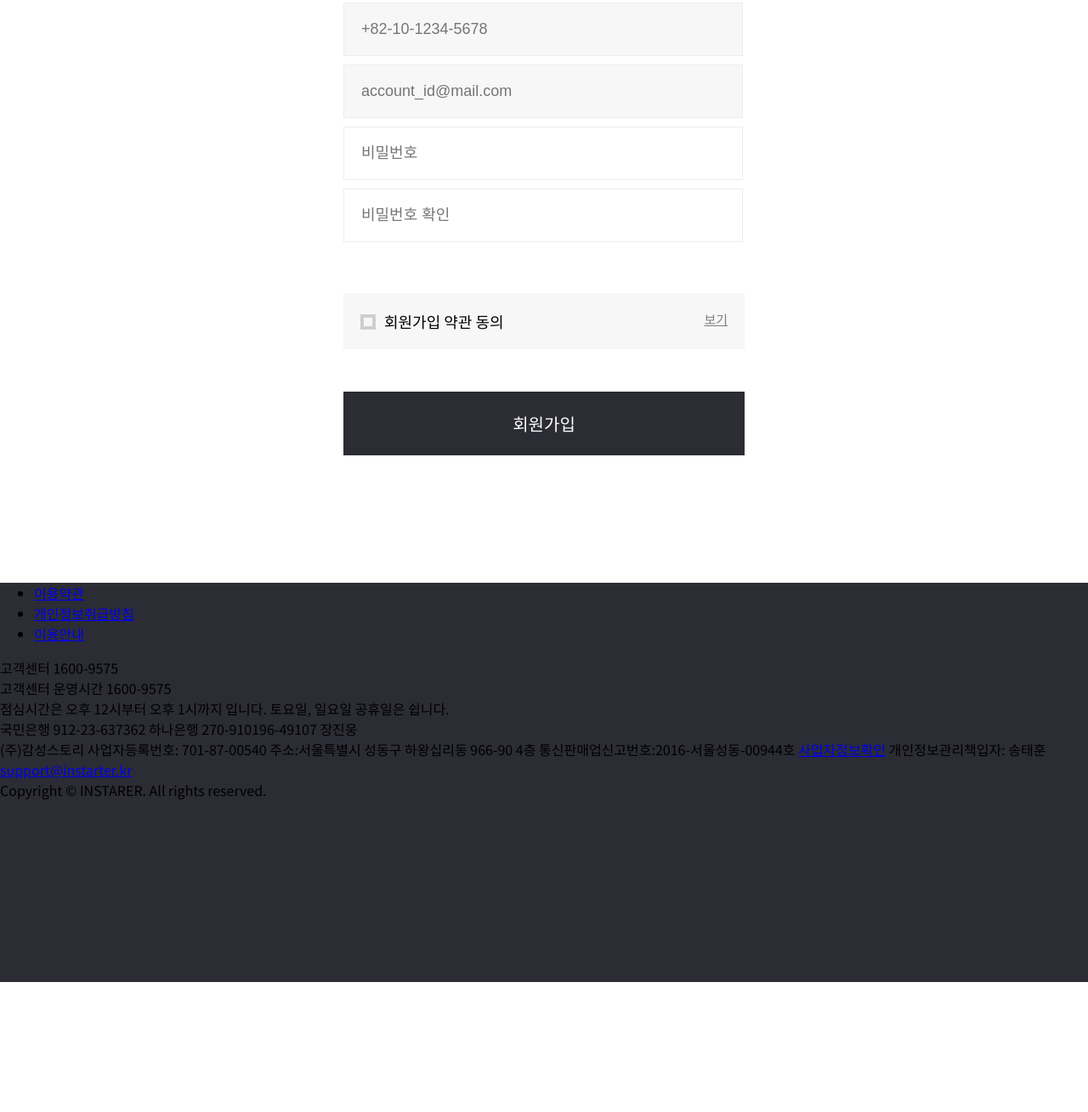
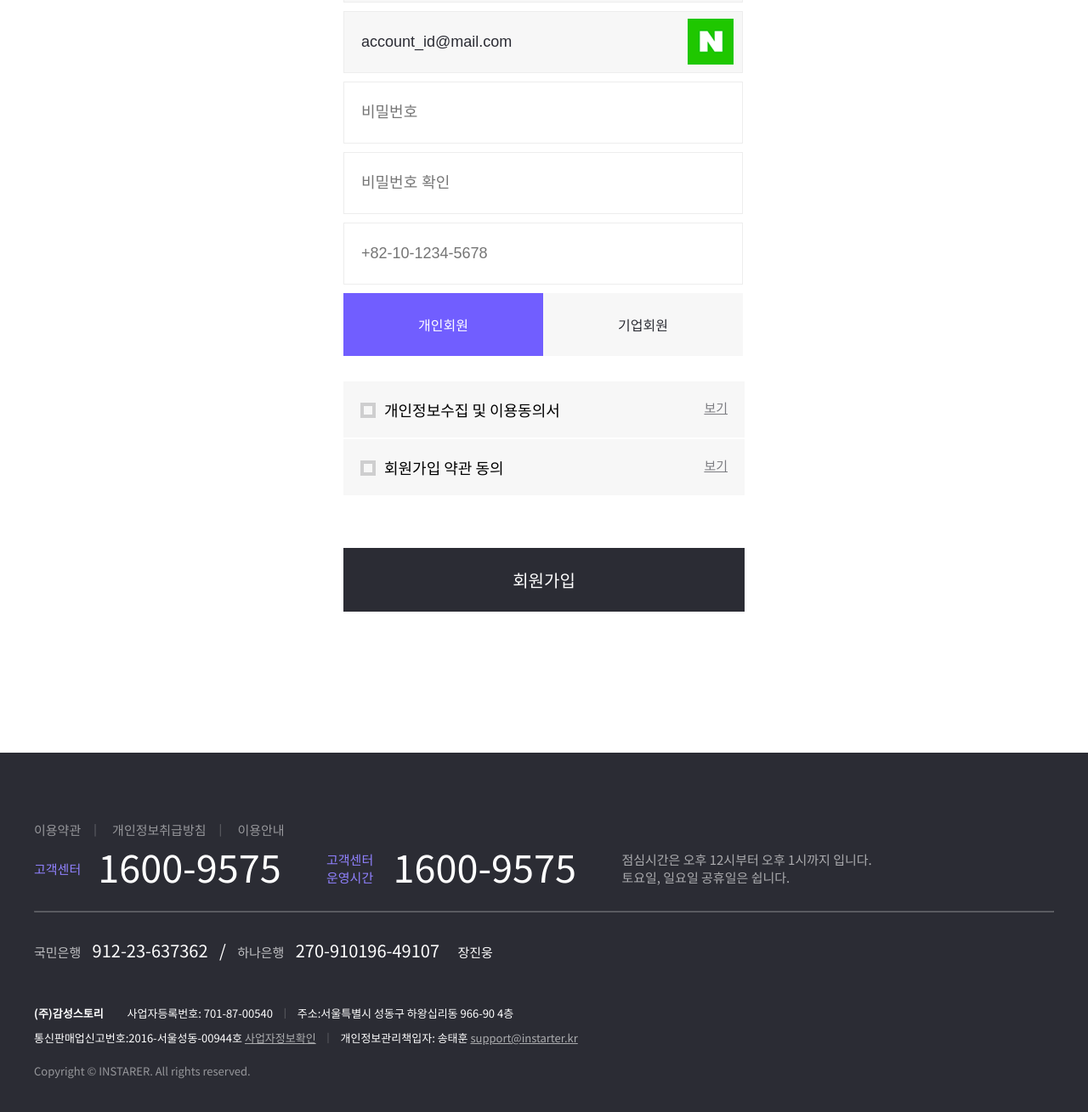
Before and after one commit to postseoul/gsstory, a plain HTML site: page signup.html in a window 1280 px wide. Shown: the part 471-1780 px from the top of the page at 85% size. Before the commit the page ends 1627 px from the top, so only its background shows below. Drawn offline with nearby package versions, Linux system fonts and the light colour scheme.

Commit message:
Update signup page

```diff
--- /dev/null
+++ b/assets/css/base.css
@@ -0,0 +1,16 @@
+body {
+  margin: 0;
+  font-family: 'Noto Sans KR', sans-serif;
+}
+.nav {
+  background-color: #2b2c34;
+  height: 80px;
+}
+.main {
+  margin: 0 auto;
+  width: 472px;
+}
+
+.clear {
+  clear: both;
+}
--- /dev/null
+++ b/assets/css/footer.css
@@ -0,0 +1,129 @@
+.footer {
+  padding: 80px 0 100px 0;
+  background-color: #2b2c34;
+  min-width: 1200px;
+  bottom: 0;
+  color: #fff;
+  font-size: 15px;
+}
+
+.footer-container {
+  background-color: #2b2c34;
+  width: 1200px;
+  margin: 0 auto;
+}
+
+/*FOOTER LINKS: 이용약관, 개인정보취급방침, 이용안내*/
+.footer-link {
+  color: #fff;
+  opacity: 0.5;
+  font-weight: 200;
+  text-decoration: none;
+}
+
+.footer-links-bar {
+  opacity: 0.3;
+  font-size: 13px;
+  vertical-align: top;
+}
+
+.footer-link-first{
+  padding-right: 15px;
+}
+
+.footer-link-second{
+  padding: 0 15px;
+}
+
+.footer-link-third{
+  padding-left: 15px;
+}
+
+/* 고객센터 */
+.footer-contact { margin-bottom: 20px; }
+
+.footer-contact-number, .footer-contact-time {
+  display: inline-block;
+  margin-right: 50px;
+}
+
+.footer-contact-label {
+  display: inline-block;
+  margin-right: 20px;
+  color: #9182ff;
+}
+
+.footer-contact-number .footer-contact-label {
+  float: left;
+  margin-top: 25px;
+}
+
+.footer-contact-content { font-size: 45px; }
+
+.footer-contact-breaktime {
+  font-weight: 200;
+  display: inline-block;
+  opacity: 0.6;
+}
+
+.footer-hr {
+  size: 1px;
+  opacity: 0.3;
+  margin-bottom: 30px;
+}
+
+/* 계좌정보 */
+.footer-accounts {
+  margin-bottom: 50px;
+}
+
+.footer-accounts-bank-name {
+  opacity: 0.7;
+  margin-right: 10px;
+}
+
+.footer-accounts-bank-number {
+  font-size: 20px;
+}
+
+.footer-accounts-bank-slash {
+  margin: 0 10px;
+  font-size: 20px;
+}
+
+.footer-accounts-name {
+  margin-left: 18px;
+}
+
+/* 회사정보 */
+.footer-company {
+  font-size: 13px;
+  font-weight: 200;
+  margin-bottom: 20px;
+}
+
+.footer-company-name {
+  font-weight: bold;
+  margin-right: 25px;
+}
+
+.footer-company-paragraph {
+  margin: 0 0 10px 0;
+}
+
+.footer-company-paragraph a {
+  color: #abacae;
+}
+
+.footer-company-bar {
+  font-size: 11px;
+  margin: 0 10px 0 10px;
+  opacity: 0.3;
+  vertical-align: top;
+}
+
+
+.footer-copyright {
+  font-size: 13px;
+  opacity: 0.5;
+}
--- a/assets/css/signup.css
+++ b/assets/css/signup.css
@@ -1,16 +1,3 @@
-body {
-  margin: 0;
-  font-family: 'Noto Sans KR', sans-serif;
-}
-.nav {
-  background-color: #2b2c34;
-  height: 80px;
-}
-.main {
-  margin: 0 auto;
-  width: 472px;
-}
-
 .header {
   background-image: url("../images/header-signup.png");
   font-size: 60px;
@@ -21,40 +8,53 @@ body {
   text-align: center;
 }
 
+.signup-naver-logo {
+  position: absolute;
+  margin: 9px 0 0 405px;
+  width: 54px;
+  height: 54px;
+  background-image: url("../images/signup-naver-logo.png")
+}
+
 .signup-username,
-.signup-phone,
 .signup-email,
 .signup-password,
-.signup-password-confirmation {
+.signup-password-confirmation,
+.signup-phone {
+  background-color: #fff;
   border: 1px solid #ededed;
-  background-color: #f7f7f7;
   color: #2b2c34;
   display: block;
-  margin-bottom: 10px;
-  padding: 20px;
-  min-width: 470px;
   font-size: 18px;
   font-weight: 200;
+  margin-bottom: 10px;
+  min-width: 470px;
+  padding: 25px 20px;
 }
 
-.signup-password,
-.signup-password-confirmation {
-  background-color: #fff;
-}
-.signup-submit {
-  border: none;
-  font-size: 20px;
-  width: 472px;
-  height: 75px;
-  color: #fff;
-  background-color: #2b2c34;
+.signup input:disabled {
+  background-color: #f7f7f7;
 }
 
+.signup-user-type {
+  color: #2b2c34;
+  text-decoration: none;
+  float: left;
+  width: 235px;
+  text-align: center;
+  padding: 25px 0;
+  margin-bottom: 30px;
+  background-color: #f7f7f7;
+}
+
+.signup-user-type-selected {
+  color: #fff;
+  background-color: #715eff;
+}
 .signup-agreement {
   max-width: 432px;
   background-color: #f7f7f7;
-  margin-top: 60px;
-  margin-bottom: 50px;
+  margin-bottom: 2px;
   padding: 20px;
   font-size: 18px;
 }
@@ -64,7 +64,6 @@ body {
 }
 
 .signup-agreement-checkbox {
-  display: inline-block;
   top: 2px;
   width: 18px;
   height: 18px;
@@ -74,7 +73,7 @@ body {
   background-image: url("../images/checkbox-no.png");
 }
 
-.signup-agreement-checkbox.checked {
+.signup-agreement-checkbox-checked {
   margin-top: 1px;
   margin-right: 5px;
   width: 23px;
@@ -89,9 +88,12 @@ body {
   opacity: 0.6;
 }
 
-.footer {
-  margin-top: 150px;
+.signup-submit {
   background-color: #2b2c34;
-  height: 470px;
-  bottom: 0;
+  border: none;
+  color: #fff;
+  font-size: 20px;
+  height: 75px;
+  margin: 60px 0 150px 0;
+  width: 472px;
 }
--- a/signup.html
+++ b/signup.html
@@ -3,6 +3,8 @@
 <meta charset="UTF-8">
 <link href='http://fonts.googleapis.com/earlyaccess/notosanskr.css' rel='stylesheet' type='text/css'>
 <link rel="stylesheet" href="assets/css/signup.css" type="text/css">
+<link rel="stylesheet" href="assets/css/base.css" type="text/css">
+<link rel="stylesheet" href="assets/css/footer.css" type="text/css">
 <script
   src="https://code.jquery.com/jquery-3.1.1.min.js"
   integrity="sha256-hVVnYaiADRTO2PzUGmuLJr8BLUSjGIZsDYGmIJLv2b8="
@@ -11,75 +13,106 @@
 <body>
 <header class="nav">
 </header>
+
 <section class="main">
   <header class="header">
     회원가입
   </header>
   <form class="signup">
-    <input class="signup-username" placeholder="홍길동" />
-    <input class="signup-phone" placeholder="+82-10-1234-5678" />
-    <input class="signup-email" type="email" placeholder="account_id@mail.com" />
+    <div class="signup-naver-logo"></div>
+    <input class="signup-username" value="홍길동" disabled/>
+    <div class="signup-naver-logo"></div>
+    <input class="signup-email" type="email" value="account_id@mail.com" disabled/>
     <input class="signup-password" type="password" placeholder="비밀번호" />
     <input class="signup-password-confirmation" type="password" placeholder="비밀번호 확인" />
+    <input class="signup-phone" placeholder="+82-10-1234-5678" />
+
+    <a href="#!" class="signup-user-type signup-user-type-selected">개인회원</a>
+    <a href="#!" class="signup-user-type">기업회원</a>
+    <div class="clear"></div>
+
     <div class="signup-agreement">
-      <input class="signup-agreement-input" type="checkbox"/>
-      <div class="signup-agreement-checkbox" onclick="toggle_checkbox();"></div>
-      <span class="signup-agreement-text" onclick="toggle_checkbox();">회원가입 약관 동의</span>
-      <a class="signup-agreement-link" href="#">보기</a>
+      <input id="signup-agreement-input-1" class="signup-agreement-input" type="checkbox"/>
+      <div id="signup-agreement-checkbox-1" class="signup-agreement-checkbox" onclick="toggle_checkbox(1);"></div>
+      <span class="signup-agreement-text" onclick="toggle_checkbox(1);">개인정보수집 및 이용동의서</span>
+      <a id="signup-agreement-link-1" class="signup-agreement-link" href="#!">보기</a>
+    </div>
+    <div class="signup-agreement">
+      <input id="signup-agreement-input-2" class="signup-agreement-input" type="checkbox"/>
+      <div id="signup-agreement-checkbox-2" class="signup-agreement-checkbox" onclick="toggle_checkbox(2);"></div>
+      <span class="signup-agreement-text" onclick="toggle_checkbox(2);">회원가입 약관 동의</span>
+      <a id="signup-agreement-link-2" class="signup-agreement-link" href="#!">보기</a>
     </div>
     <input class="signup-submit" type="submit" value="회원가입"/>
   </form>
 </section>
+
+<!-- FOOTER -->
 <footer class="footer">
-<ul class="footer-links">
-  <li><a href="#">이용약관</a></li>
-  <li><a href="#">개인정보취급방침</a></li>
-  <li><a href="#">이용안내</a></li>
-</ul>
+  <div class="footer-container">
+    <div class="footer-links">
+      <a href="#!" class="footer-link footer-link-first">이용약관</a><span class="footer-links-bar">|</span>
+      <a href="#!" class="footer-link footer-link-second">개인정보취급방침</a><span class="footer-links-bar">|</span>
+      <a href="#!" class="footer-link footer-link-third">이용안내</a>
+    </div>
+    <div class="clear"></div>
+
     <div class="footer-contact">
       <div class="footer-contact-number">
         <span class="footer-contact-label">고객센터</span>
         <span class="footer-contact-content">1600-9575</span>
       </div>
       <div class="footer-contact-time">
-    <span class="footer-contact-label">고객센터 운영시간</span>
+        <span class="footer-contact-label">고객센터<br>운영시간</span>
         <span class="footer-contact-content">1600-9575</span>
       </div>
-  <div class="footer-contact-breaktime">점심시간은 오후 12시부터 오후 1시까지 입니다. 토요일, 일요일 공휴일은 쉽니다.</div>
+      <div class="footer-contact-breaktime">점심시간은 오후 12시부터 오후 1시까지 입니다.<br>토요일, 일요일 공휴일은 쉽니다.</div>
     </div>
+
+    <hr class="footer-hr">
+
     <div class="footer-accounts">
       <span class="footer-accounts-bank">
-    <span class="footer-accounts-bank-label">국민은행</span>
+        <span class="footer-accounts-bank-name">국민은행</span>
         <span class="footer-accounts-bank-number">912-23-637362</span>
       </span>
+      <span class="footer-accounts-bank-slash">/</span>
       <span class="footer-accounts-bank">
-    <span class="footer-accounts-bank-label">하나은행</span>
+        <span class="footer-accounts-bank-name">하나은행</span>
         <span class="footer-accounts-bank-number">270-910196-49107</span>
       </span>
-  <span class="footer-accounts-bank-name">장진웅</span>
+      <span class="footer-accounts-name">장진웅</span>
     </div>
+
     <div class="footer-company">
-  <div>
-    <span>(주)감성스토리</span>
-    사업자등록번호: 701-87-00540
-    주소:서울특별시 성동구 하왕십리동 966-90 4층
-    통신판매업신고번호:2016-서울성동-00944호 <a href="#">사업자정보확인</a>
-    개인정보관리책입자: 송태훈 <a href="mailto:support@instarter.kr">support@instarter.kr</a>
+      <p class="footer-company-paragraph">
+        <span class="footer-company-name">(주)감성스토리</span>
+        사업자등록번호: 701-87-00540 <span class="footer-company-bar">|</span> 주소:서울특별시 성동구 하왕십리동 966-90 4층<br>
+      </p>
+      <p class="footer-company-paragraph">통신판매업신고번호:2016-서울성동-00944호 <a href="#!">사업자정보확인</a> <span class="footer-company-bar">|</span> 개인정보관리책입자: 송태훈 <a href="mailto:support@instarter.kr">support@instarter.kr</a></p>
     </div>
-  <div></div>
-</div>
+
     <div class="footer-copyright">
       Copyright © INSTARER. All rights reserved.
+    </div>
   </div>
 </footer>
 </body>
 
 <script>
-// 체크박스를 숨겼습니다. 체크박스 이미지 또는 '회원가입 약관 동의' 텍스트를 클릭하면 체크박스가 토글됩니다.
-function toggle_checkbox(){
-  var checkbox = $('.signup-agreement-input');
+  // 체크박스 이미지 또는 텍스트를 클릭하면 체크박스가 토글됩니다.
+  function toggle_checkbox(index){
+    var checkbox = $('#signup-agreement-input-'+index);
     checkbox.prop('checked', !checkbox.prop('checked'));
-  $('.signup-agreement-checkbox').toggleClass('checked');
+    $('#signup-agreement-checkbox-'+index).toggleClass('signup-agreement-checkbox-checked');
   }
+
+  // 개인회원, 기업회원 선택
+  $(".signup-user-type").click(function() {
+    $(".signup-user-type").each(function() {
+      this.className = 'signup-user-type';
+    });
+    this.className = 'signup-user-type signup-user-type-selected';
+  });
 </script>
 </html>
```
Also changed, not shown: assets/images/signup-naver-logo.png (added). Lines whose indentation alone changed are shown as unchanged.
